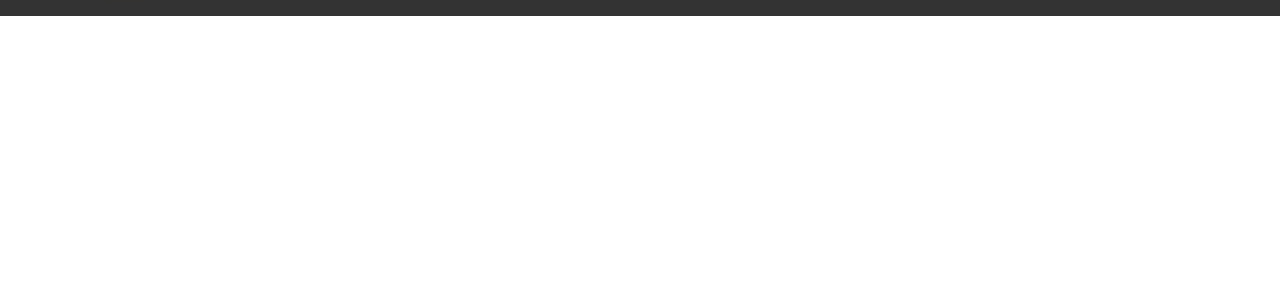
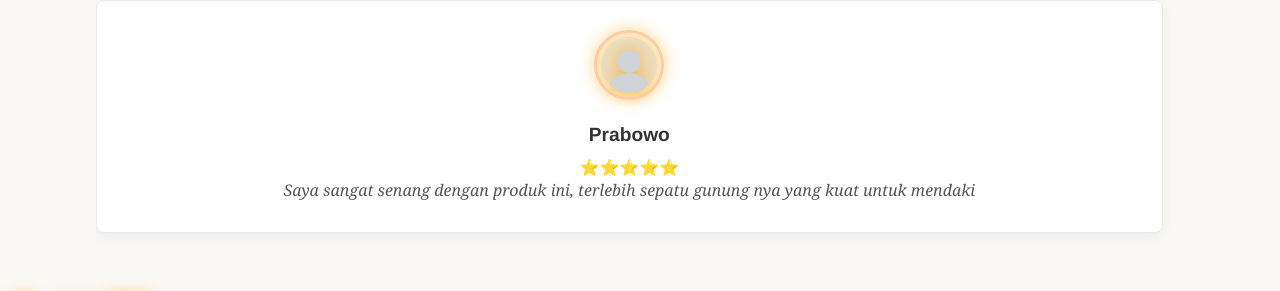
Before and after one commit to Wuwuh7/W-Shoes_ECOMMERCE, a website: page index.html in a window 1280 px wide. Shown: the part 2662-2953 px from the top of the page. Before the commit the page ends 2678 px from the top, so only its background shows below. Drawn offline with Linux system fonts and the light colour scheme.

Commit message:
display_review_pages

```diff
--- a/index.html
+++ b/index.html
@@ -100,15 +100,16 @@
 				</section>
 				<section class="review-page">
 					<div class="container-review">
+						<div class="slider-review">
 							<template id="review-card">
 								<div class="container-rating">
-								<div class="card">
+									<div class="card-rating">
 									  <div class="card__img"><a href="#"><img src="/asset/aset-icon/profile-circle-svgrepo-com (1).svg" class="icon"></a></div>
 									  <div class="card__descr-wrapper">
 										<p class="card__title">
 
 									  </p>
-								  <img src="" alt="" id="rating-stars">
+									 <div class="rating-stars"></div>
 									  <p class="card__descr">
 
 									</p>
@@ -116,6 +117,7 @@
 									</div>
 								</div>
 							</template>
+						</div>
 					</div>
 				</section>
 			</div>
--- a/script.js
+++ b/script.js
@@ -169,6 +169,27 @@
     "asset/aset-banner/banner3.jpg"
 ];
 
+let comments = [
+    {
+        id: 1,
+        nama: "Prabowo",
+        rating: 5,
+        comment: "Saya sangat senang dengan produk ini, terlebih sepatu gunung nya yang kuat untuk mendaki"
+    },
+    {
+        id: 2,
+        nama: "Gibran",
+        rating: 4,
+        comment: "Sepatu sportnya nyaman banget buat lari pagi. Desainnya juga keren!"
+    },
+    {
+        id: 3,
+        nama: "Jokowi",
+        rating: 5,
+        comment: "Kualitas sepatu professionalnya tidak diragukan lagi. Terlihat sangat premium dan kokoh. Pengiriman juga cepat."
+    }
+];
+
 function showProduct() {
     const templateCard = document.getElementById("card-katalog-template");
     const containerCard = document.querySelector(".container-grid");
@@ -178,17 +199,6 @@
     filterPriceProduct(templateCard,containerCard);
     filterSizeProduct(templateCard,containerCard);
 }
-
-function display_banner() {
-    const tamplateBanner = document.querySelector(".banner");
-    const containerBanner = document.querySelector(".slider");
-
-    cloneTamplate(tamplateBanner,containerBanner);
-    carouselSystem(containerBanner);
-}
-display_banner();
-showProduct();
-
 function renderProduct(template,container,product) {
     container.innerHTML = "";
     product.forEach(element => {
@@ -209,59 +219,7 @@
         priceProduct.textContent = `Rp. ${element.price.toLocaleString()}`;
 
         container.appendChild(clone);
-})};
-
-function cloneTamplate(template,container) {
-    try {
-        link_banner.forEach(e => {
-            const clone = template.content.cloneNode(true);
-            const bannerImg = clone.querySelector(".imgBanner");
-
-            bannerImg.src = `${e}`;
-            container.appendChild(clone);
-        });
-    } catch (error) {
-        console.log(`${error}`);
-    }
-}
-
-function carouselSystem(slider) {
-    try {
-        const prev = document.getElementById("prev");
-        const next = document.getElementById("next");
-
-        let currentIndex = 0;
-
-        prev.addEventListener("click", () => {
-            currentIndex--;
-            if (currentIndex < 0) {
-                currentIndex = link_banner.length - 1;
-        }
-        updateSlider(currentIndex,slider);
-    });
-
-        next.addEventListener("click", () => {
-            currentIndex++;
-            if (currentIndex >= link_banner.length) {
-                currentIndex = 0;
-    }
-    updateSlider(currentIndex,slider);
-});
-
-    } catch (error) {
-        console.log(`${error}`);
-    }
-}
-
-function updateSlider(firstPage,slide) {
-    try {
-        const shift = (firstPage * -100)/link_banner.length;
-
-        slide.style.transform = `translateX(${shift}%)`;
-       } catch (error) {
-     console.log(`${error}`);
-    }
-}
+})}
 
 function filterCategoryProduct(template,container) {
     try {
@@ -379,18 +337,98 @@
     });
 }
 
+function display_banner() {
+    const tamplateBanner = document.querySelector(".banner");
+    const containerBanner = document.querySelector(".slider");
+
+    cloneTamplate(tamplateBanner,containerBanner);
+    carouselSystem(containerBanner);
+}
+display_banner();
+showProduct();
+
+function cloneTamplate(template,container) {
+    try {
+        link_banner.forEach(e => {
+            const clone = template.content.cloneNode(true);
+            const bannerImg = clone.querySelector(".imgBanner");
+
+            bannerImg.src = `${e}`;
+            container.appendChild(clone);
+        });
+    } catch (error) {
+        console.log(`${error}`);
+    }
+}
+
+function carouselSystem(slider) {
+    try {
+        const prev = document.getElementById("prev");
+        const next = document.getElementById("next");
+
+        let currentIndex = 0;
+
+        prev.addEventListener("click", () => {
+            currentIndex--;
+            if (currentIndex < 0) {
+                currentIndex = link_banner.length - 1;
+        }
+        updateSlider(currentIndex,slider);
+    });
+
+        next.addEventListener("click", () => {
+            currentIndex++;
+            if (currentIndex >= link_banner.length) {
+                currentIndex = 0;
+    }
+    updateSlider(currentIndex,slider);
+});
+
+    } catch (error) {
+        console.log(`${error}`);
+    }
+}
+
+function updateSlider(firstPage,slide) {
+    try {
+        const shift = (firstPage * -100)/link_banner.length;
+        slide.style.transform = `translateX(${shift}%)`;
+       } catch (error) {
+     console.log(`${error}`);
+    }
+}
+
+
+
 function reviewPages() {
     const template = document.getElementById("review-card");
-    const container = document.querySelector(".review-container");
+    const container = document.querySelector(".slider-review");
+
 
     renderReview(template,container,comments)
-    automateCarousel(template,container);
 }
 
+reviewPages();
+
 function renderReview(template,container,comments) {
+    try {
+        comments.forEach(e => {
+            const clone = template.content.cloneNode(true);
+            const review_title = clone.querySelector(".card__title");
+            const review_rating = clone.querySelector(".rating-stars");
+            const review_descr = clone.querySelector(".card__descr");
 
+            review_descr.textContent = e.comment;
+            review_title.textContent = e.nama;
+
+            const ratingValue = e.rating;
+            const starsString ='⭐'.repeat(ratingValue);
+            review_rating.textContent = starsString;
+
+            container.appendChild(clone);
+        });
+
+    } catch (error) {
+        console.log(`${error}`);
+    }
 }
-
-function automateCarousel(template,container) {
-
-}
--- a/style.css
+++ b/style.css
@@ -299,7 +299,87 @@
     font-weight: bold;
 }
 
-
+/* === REVIEW SECTION === */
 .review-page {
     grid-area: review;
+    padding: 3em 0;
+    background-color: #FAF8F5;
+    width: 100%;
 }
+
+.review-page h2 {
+    text-align: center;
+    font-family: 'Helvetica Neue', sans-serif;
+    font-weight: 900;
+    font-size: 2.2em;
+    color: #333;
+    margin-bottom: 1.5em;
+}
+
+.container-review {
+    position: relative;
+    width: 85%;
+    max-width: 1200px;
+    margin: 0 auto;
+    overflow: hidden;
+}
+
+.slider-review {
+    display: flex;
+    gap: 2em;
+    padding: 1em 0;
+    width: 300%;
+    transition: transform 0.5s ease-in-out;
+}
+
+.container-rating {
+    flex: 1; /* Allows cards to space out evenly */
+}
+
+.card-rating {
+    background-color: #FFFFFF;
+    border: 1px solid #EAEAEA;
+    border-radius: 8px;
+    box-shadow: 0 4px 12px rgba(0, 0, 0, 0.05);
+    padding: 1.8em;
+    font-family: 'Georgia', serif;
+    transition: transform 0.3s ease, box-shadow 0.3s ease;
+    display: flex;
+    flex-direction: column;
+    align-items: center; /* Center content */
+    text-align: center;
+}
+
+.card-rating:hover {
+    transform: translateY(-5px);
+    box-shadow: 0 8px 20px rgba(0, 0, 0, 0.08);
+}
+
+.card__img img {
+    width: 70px;
+    height: 70px;
+    border-radius: 50%;
+    object-fit: cover;
+    margin-bottom: 1.2em;
+    border: 3px solid #ffcaa6;
+}
+
+.card__title {
+    font-family: 'Helvetica Neue', sans-serif;
+    font-weight: bold;
+    font-size: 1.2em;
+    color: #333;
+    margin-bottom: 0.5em;
+}
+
+#rating-stars {
+    margin-bottom: 1em;
+    color: #FFC107;
+}
+
+.card__descr {
+    font-size: 1em;
+    line-height: 1.6;
+    color: #555;
+    font-style: italic;
+}
```
Also changed, not shown: asset/aset-icon/stars-svgrepo-com.svg (deleted). Lines whose indentation alone changed are shown as unchanged.
